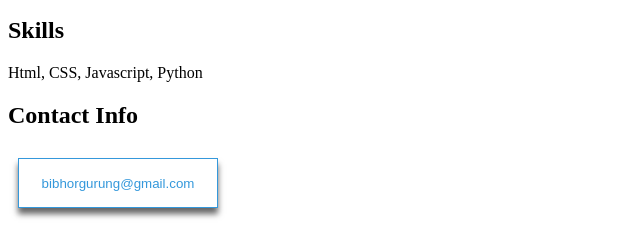
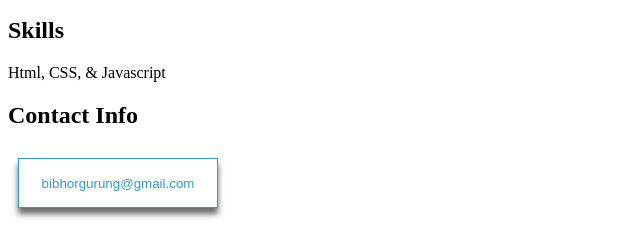
Before and after one commit to Bibhor2000/Bibhor-Gurung, a plain HTML site: page index.html in a window 1280 px wide. Shown: the part 142-367 px from the top of the page, 0-640 px from the left. Drawn offline with Linux system fonts and the light colour scheme; files that its build step writes are made by us from their sources.

Commit message:
githubio test

```diff
--- a/index.html
+++ b/index.html
@@ -19,7 +19,7 @@
     <section>
         <h2>Skills</h2>
         <div>
-            <p>Html, CSS, Javascript, Python</p>
+            <p>Html, CSS, & Javascript</p>
         </div>
     </section>
 
```
